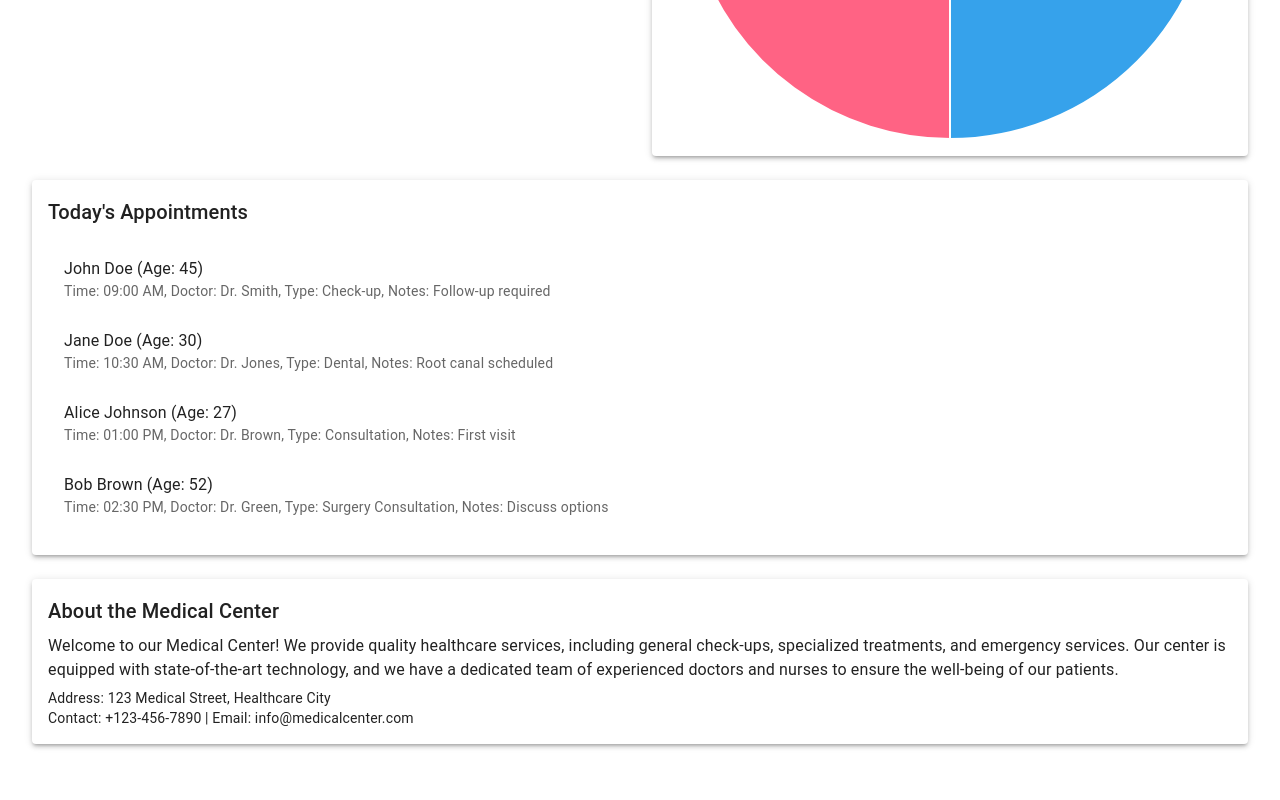
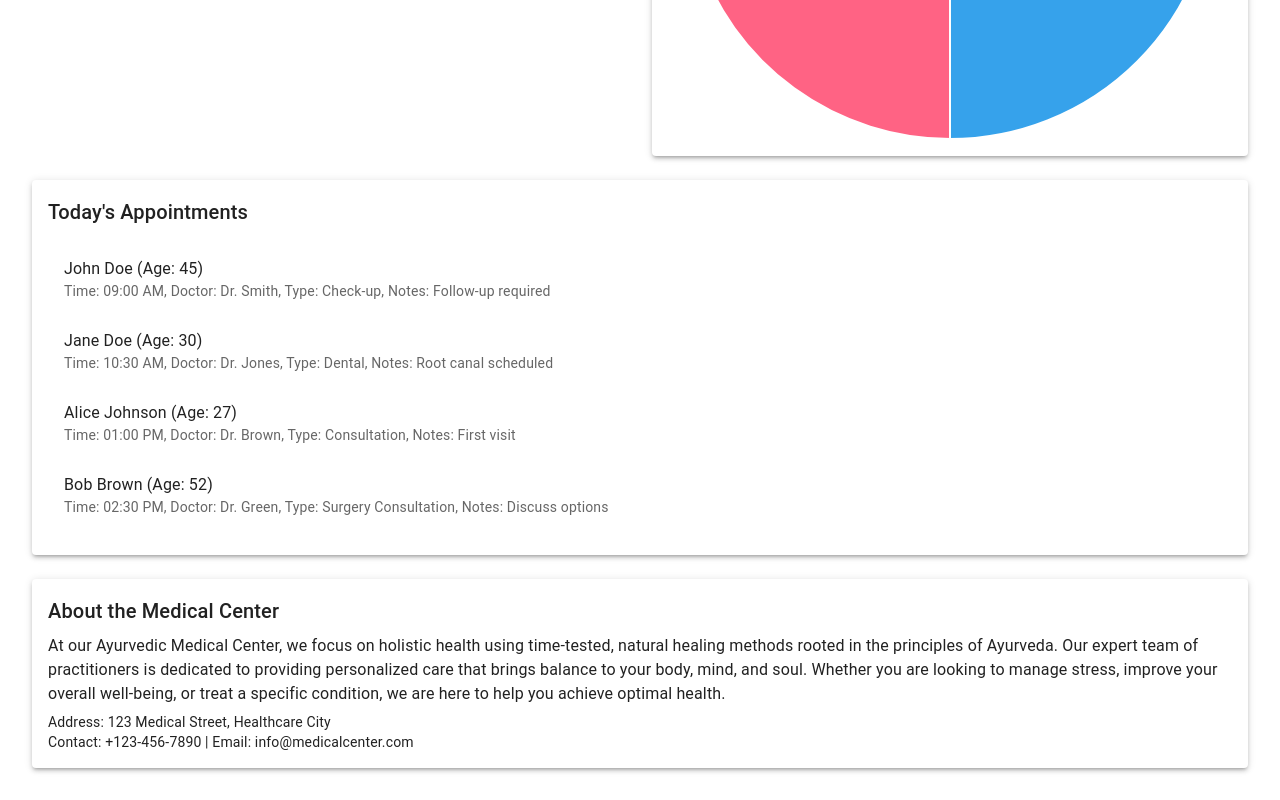
Before and after one commit to ANRDSGit/Admin_PP, a React (Create React App) app in the folder front/: page /home in a window 1280 px wide. Shown: the part 804-1604 px from the top of the page. Before the commit the page ends 1580 px from the top, so only its background shows below. Built offline with nearby package versions, Linux system fonts and the light colour scheme; sample sign-in values are in the browser's storage.

Commit message:
Refactor Patients component to update fingerprint functionality and UI

```diff
--- a/front/src/components/Patients.js
+++ b/front/src/components/Patients.js
@@ -341,14 +341,23 @@ const App = () => {
        <DialogTitle>Add Fingerprint</DialogTitle>
         <DialogContent>
          <DialogContentText>
-            Add Finger?
+            Please place your finger on the fingerprint scanner to proceed with the enrollment.
+        </DialogContentText>
+        <img
+        src="https://img.freepik.com/free-vector/fingerprint-concept-illustration_114360-3021.jpg?t=st=1729112904~exp=1729116504~hmac=bcca9675dafe916c816646555a8dea2e431b8449d3492548f7a8765b9c0d9715&w=900"
+        alt="Fingerprint Scanner"
+        style={{ width: '300px', height: '300px', margin: '20px auto', display: 'block' }}
+    />
+        <DialogContentText>
+          Once the fingerprint is successfully scanned, click "Add" to save it.
         </DialogContentText>
       </DialogContent>
       <DialogActions>
         <Button onClick={() => setConfirmDialogOpen2(false)}>Cancel</Button>
-          <Button color="error" onClick={handleDelete}>Add</Button>
+        <Button color="primary" onClick={"#"}>Add</Button>
       </DialogActions>
     </Dialog>
+
     </Box>
   );
 };
--- a/front/src/components/home.js
+++ b/front/src/components/home.js
@@ -124,9 +124,7 @@ const Home = () => {
               About the Medical Center
             </Typography>
             <Typography variant="body1" gutterBottom>
-              Welcome to our Medical Center! We provide quality healthcare services, including general check-ups,
-              specialized treatments, and emergency services. Our center is equipped with state-of-the-art technology,
-              and we have a dedicated team of experienced doctors and nurses to ensure the well-being of our patients.
+            At our Ayurvedic Medical Center, we focus on holistic health using time-tested, natural healing methods rooted in the principles of Ayurveda. Our expert team of practitioners is dedicated to providing personalized care that brings balance to your body, mind, and soul. Whether you are looking to manage stress, improve your overall well-being, or treat a specific condition, we are here to help you achieve optimal health.
             </Typography>
             <Typography variant="body2">
               Address: 123 Medical Street, Healthcare City
```
Also changed, not shown: front/public/finger.jpg (added). Lines whose indentation alone changed are shown as unchanged.
